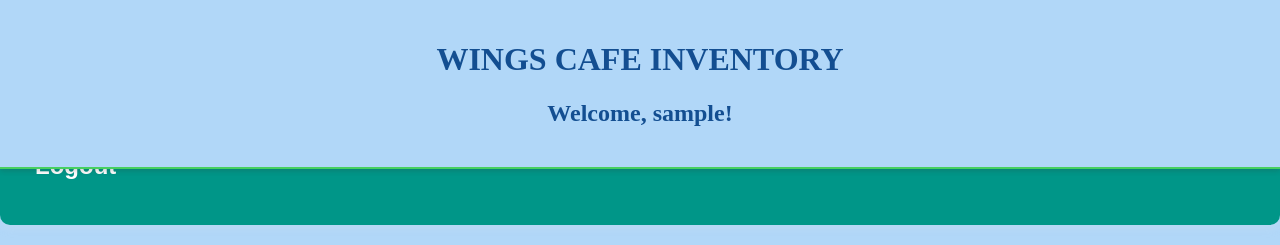
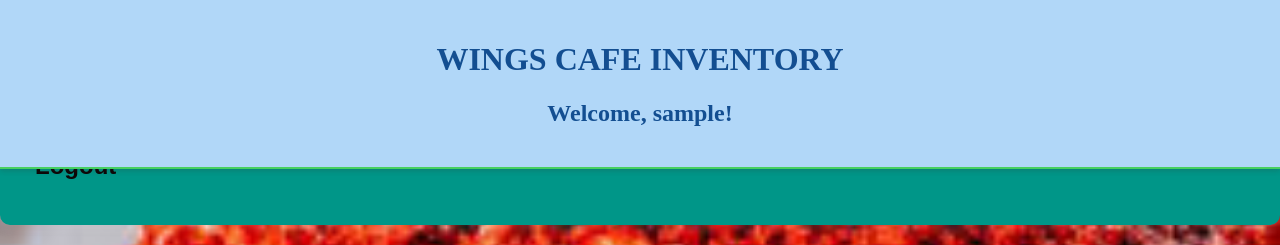
Before and after one commit to Makoetje/MokopuM, a React (Create React App) app: page /dashboard in a window 1280 px wide. Shown: the top 245 px of the page. Built offline with nearby package versions, Linux system fonts and the light colour scheme; no server answers; sample sign-in values are in the browser's storage.

Commit message:
Update App.css

```diff
--- a/src/App.css
+++ b/src/App.css
@@ -6,6 +6,7 @@ body {
   font-family: 'Arial', sans-serif;
   margin: 0;
   padding: 0;
+  background-image: url('images.jpg');
   background-size: cover;
   background-repeat: no-repeat;
   color: hsl(0, 86%, 44%);
@@ -26,7 +27,7 @@ main {
   padding: 20px;
   max-width: 800px;
   margin: 20px auto; /* Center the main content */
-  background-color: rgba(243, 237, 237, 0.49);
+  background-color: rgba(15, 14, 14, 0.49);
 }
 
 /* Link container styles */
@@ -60,7 +61,7 @@ main {
 .link-container button {
   width: 100%;
   background: none;
-  color: #ffffff; /* White text for button */
+  color: #0c0707; /* White text for button */
   border: none;
   padding: 15px;
   text-align: left;
```
